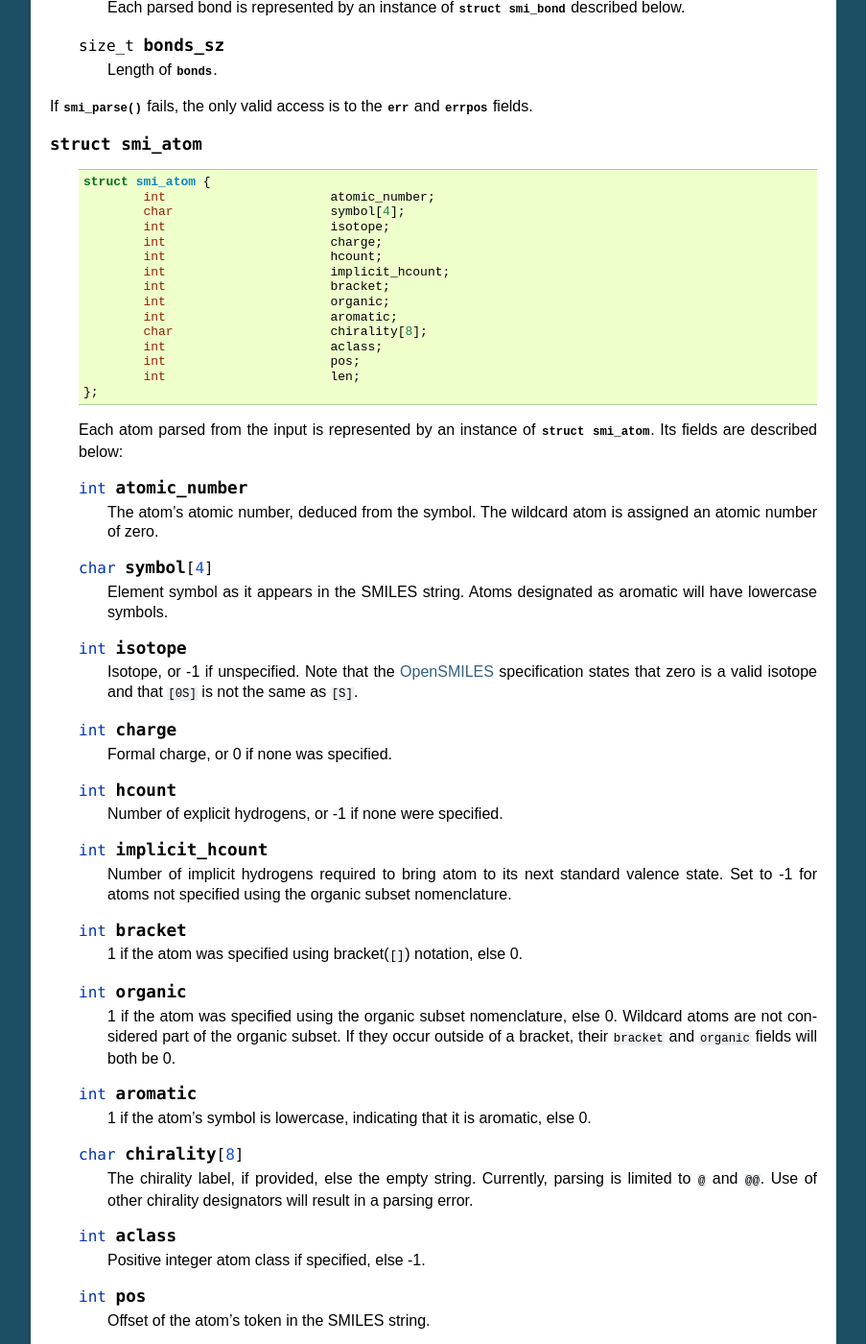
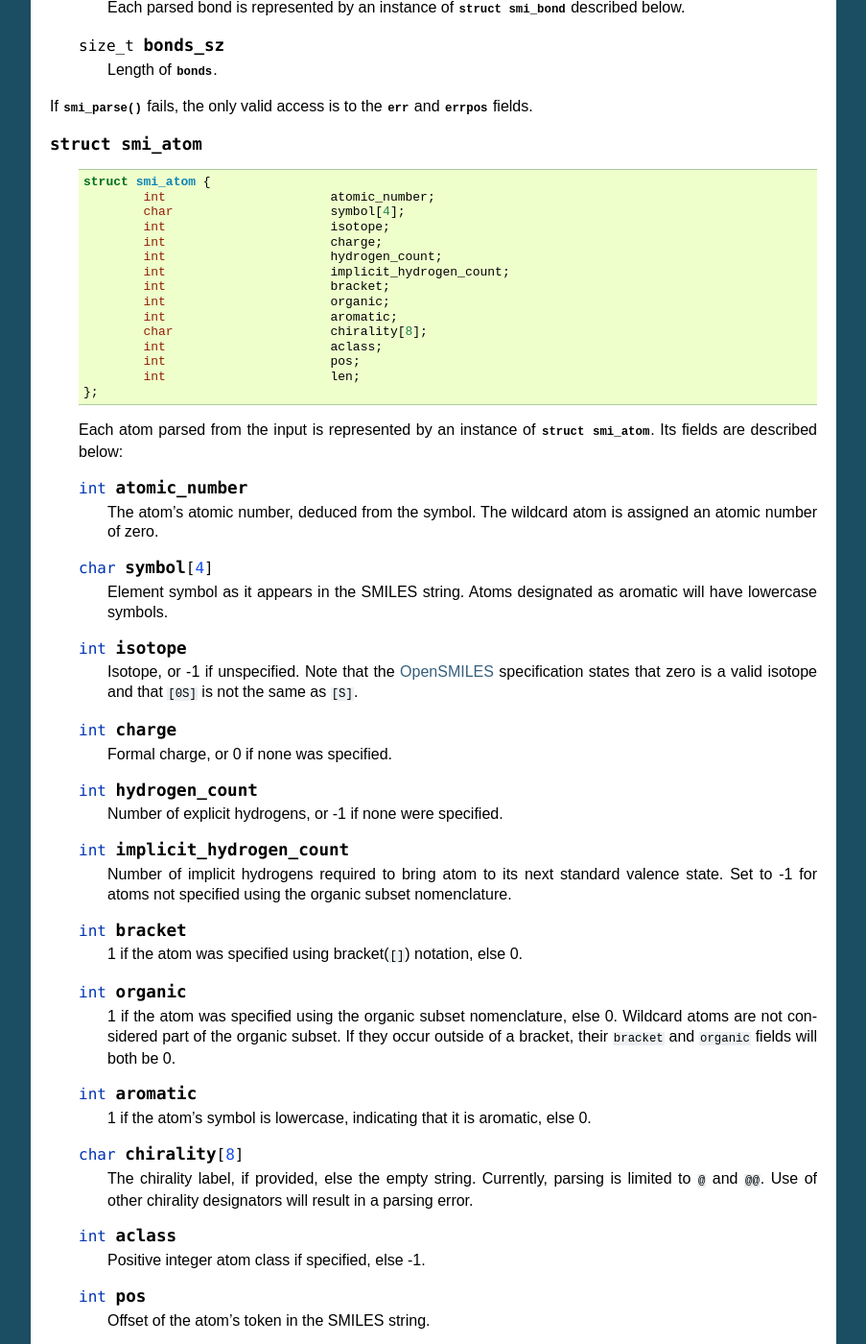
Before and after one commit to cornett/coho, a Sphinx documentation site: the page built from doc/capi.rst, in a window 1280 px wide and 1400 px high, scrolled down 880 px. Shown: the whole window at 96% size, without its empty margins (198-1101 px from the left). Built offline with Sphinx 7.4.7, drawn with Linux system fonts in a browser that asks for light colours.

Commit message:
Expand hcount abbreviation

```diff
--- a/doc/capi.rst
+++ b/doc/capi.rst
@@ -87,8 +87,8 @@ fields.
                 char                     symbol[4];
                 int                      isotope;
                 int                      charge;
-                int                      hcount;
-                int                      implicit_hcount;
+                int                      hydrogen_count;
+                int                      implicit_hydrogen_count;
                 int                      bracket;
                 int                      organic;
                 int                      aromatic;
@@ -123,11 +123,11 @@ fields.
 
         Formal charge, or 0 if none was specified.
 
-    .. member:: int hcount
+    .. member:: int hydrogen_count
 
         Number of explicit hydrogens, or -1 if none were specified.
 
-    .. member:: int implicit_hcount
+    .. member:: int implicit_hydrogen_count
 
         Number of implicit hydrogens required to bring atom to its
         next standard valence state.
--- a/doc/pyapi.rst
+++ b/doc/pyapi.rst
@@ -70,10 +70,10 @@ The ``coho.smi`` module contains a parser for the
         ``charge``
             Formal charge, or 0 if none was specified.
 
-        ``hcount``
+        ``hydrogen_count``
             Number of explicit hydrogens, or ``None`` if none were specified.
 
-        ``implicit_hcount``
+        ``implicit_hydrogen_count``
             Number of implicit hydrogens required to bring atom to its
             next standard valence state.
             Set to ``None`` for atoms not specified using the organic
```
Also changed, not shown: 5 other files.
